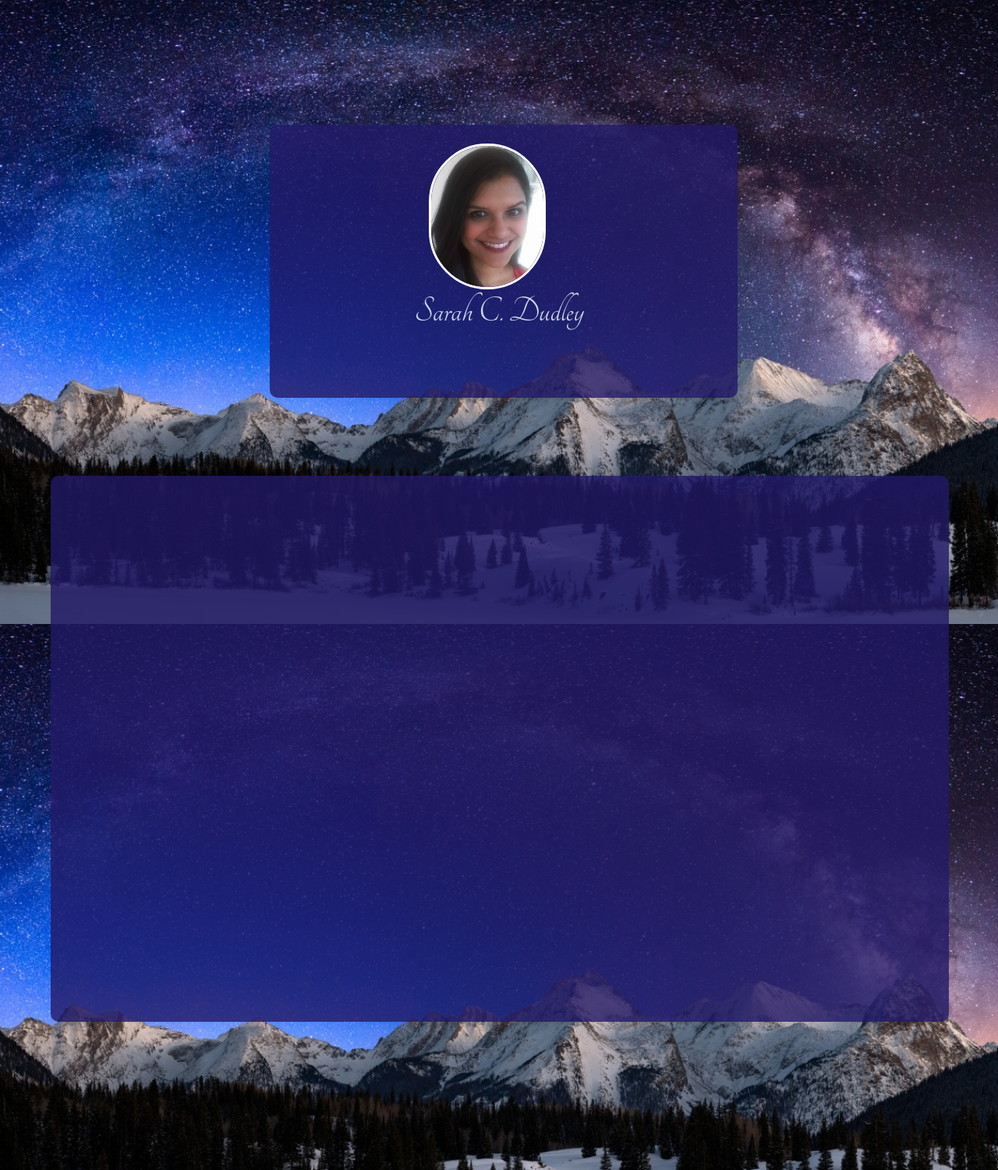
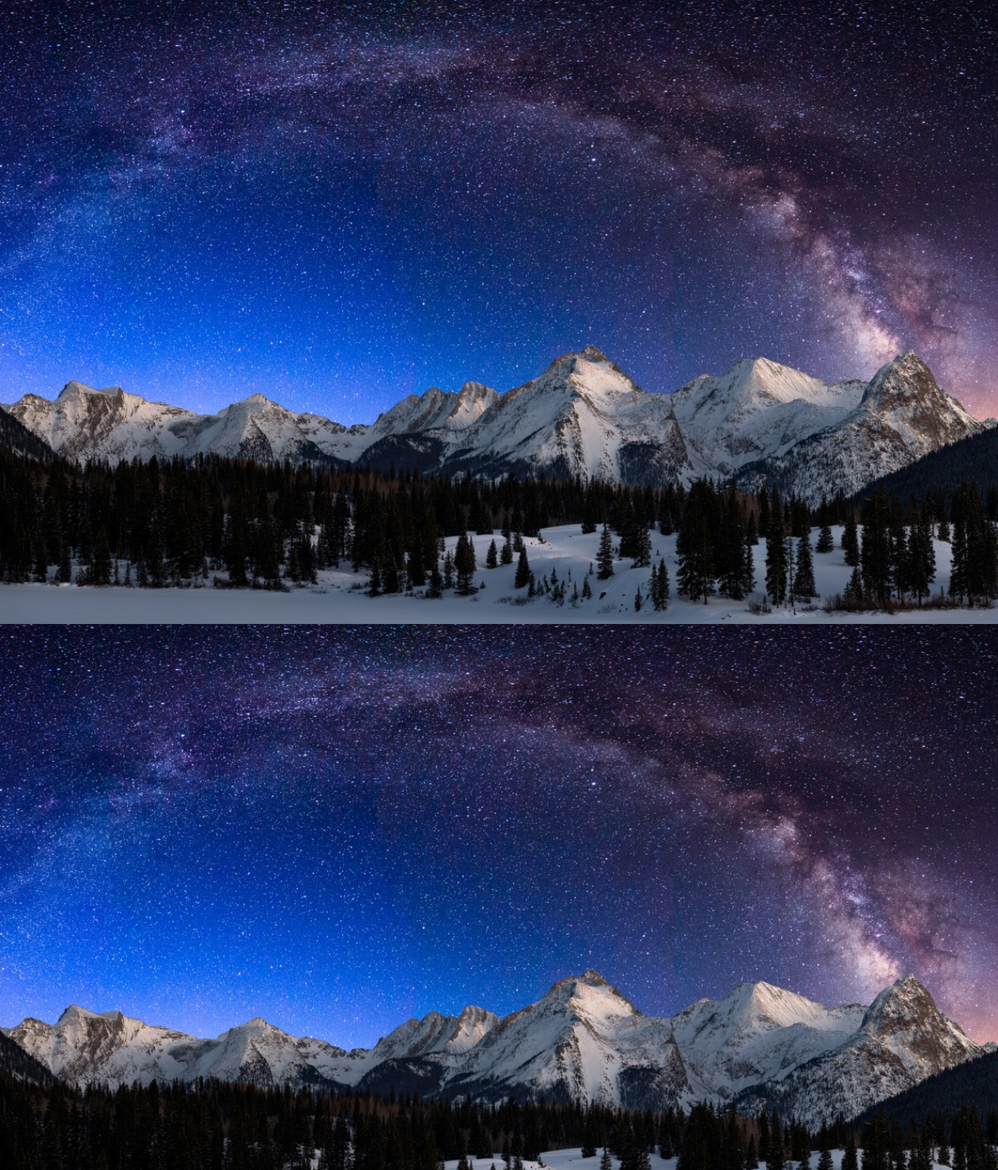
Before and after one commit to SarahDudley/SarahDudley.github.io, a plain HTML site: page index.html in a window 1280 px wide. Shown: the whole page at 78% size. Drawn offline with nearby package versions, Linux system fonts and the light colour scheme.

Commit message:
Really starting over

```diff
--- a/index.html
+++ b/index.html
@@ -8,18 +8,10 @@
     <meta name="viewport" content="width=device-width, initial-scale=1" />
     <link rel="stylesheet" href="http://maxcdn.bootstrapcdn.com/bootstrap/3.3.6/css/bootstrap.min.css" />
     <link rel="stylesheet" type="text/css" href="mystyle.css" />
-	<link rel="stylesheet" type="text/css"
+    <link rel="stylesheet" type="text/css"
       href="https://fonts.googleapis.com/css?family=Tangerine|Inconsolata">
-	<link rel="stylesheet" href="https://maxcdn.bootstrapcdn.com/font-awesome/4.6.1/css/font-awesome.min.css">
+    <link rel="stylesheet" href="https://maxcdn.bootstrapcdn.com/font-awesome/4.6.1/css/font-awesome.min.css">
   </head>
   <body>
-    <div class="container-fluid">
-	<div class="topConsole">
-        <h1 class="name">Sarah C. Dudley</h1>
-    </div>
-	<img class="face" src="img/headpic.jpg" />
-	<div class="main">
-	</div>
-	</div>
   </body>
 </html>
```
